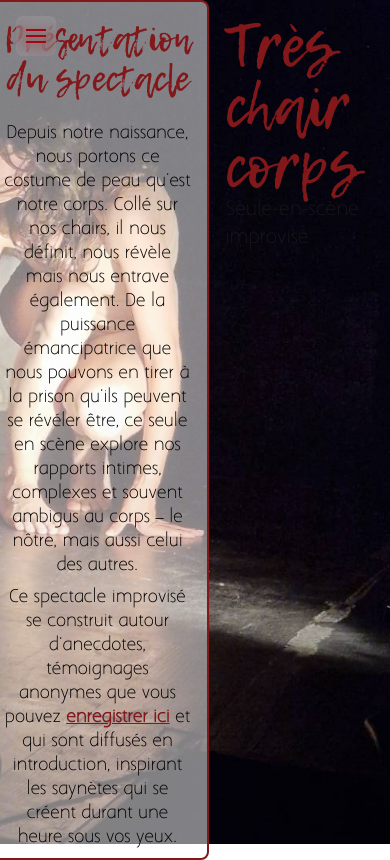
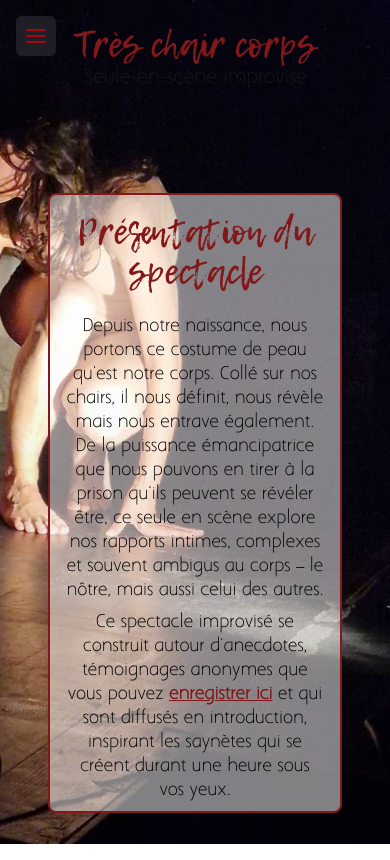
Before and after one commit to PierreLemmel/tcc, a Next.js app: page /presentation in a window 390 px wide. Built offline with nearby package versions, Linux system fonts and the light colour scheme.

Commit message:
Responsive

```diff
--- a/src/app/page.tsx
+++ b/src/app/page.tsx
@@ -12,6 +12,7 @@ const Home = () => <PageContainer
         "bg-[50%_80%]",
         "flex flex-col items-center justify-between",
         "py-4 lg:pl-[50%]",
+        "pt-6 lg:pt-0",
     )}
 >
     <TitleDisplay />
--- a/src/app/presentation/page.tsx
+++ b/src/app/presentation/page.tsx
@@ -8,7 +8,8 @@ const Presentation = () => <PageContainer
     backgroundImage="/backgrounds/presentation.jpeg"
     className={cn(
         "bg-[100%_0%]",
-        "grid grid-cols-2 items-center",
+        "grid grid-cols-1 md:grid-cols-2 items-center",
+        "py-2 md:py-0"
     )}
 >
 
@@ -43,10 +44,10 @@ const Presentation = () => <PageContainer
     <div className={cn(
         "h-full w-full",
         "flex flex-col items-center justify-start",
+        "order-first md:order-last",
+        "pb-4"
     )}>
         <TitleDisplay />
-
-
     </div>
 
 </PageContainer>;
--- a/src/app/temoignages/page.tsx
+++ b/src/app/temoignages/page.tsx
@@ -7,7 +7,8 @@ const Temoignage = () => <PageContainer
     backgroundImage="/backgrounds/temoignages.jpeg"
     className={cn(
         "bg-[50%_80%]",
-        "grid grid-cols-2 items-center",
+        "grid grid-cols-1 md:grid-cols-2 items-center",
+        "py-2 md:py-0"
     )}
 >
 
@@ -29,6 +30,7 @@ const Temoignage = () => <PageContainer
     <div className={cn(
         "h-full w-full",
         "flex flex-col items-center justify-center",
+        "order-first md:order-last",
     )}>
         <TitleDisplay />
 
--- a/src/components/title-display.tsx
+++ b/src/components/title-display.tsx
@@ -7,7 +7,12 @@ const TitleDisplay = () => {
             "px-8 py-4",
             "flex flex-col items-center justify-center",
         )}>
-            <h1 className="text-6xl text-red-900 font-lemon">Très chair corps</h1>
+            <h1 className={cn(
+                "text-4xl lg:text-6xl",
+                "text-red-900 font-lemon"
+            )}>
+                Très chair corps
+            </h1>
             <p className="text-lg">Seule-en-scène improvisé</p>
         </div>
     </Link>
```
Also changed, not shown: 1 other file (tests, documents, lock files or other folders).
